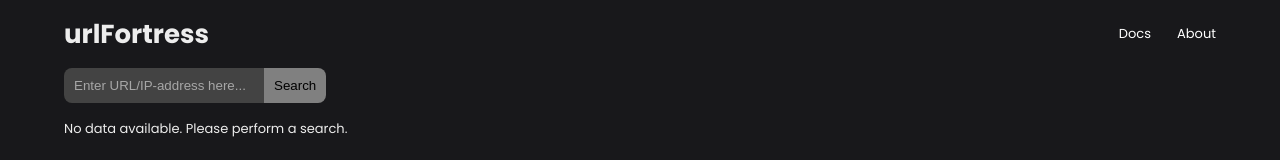
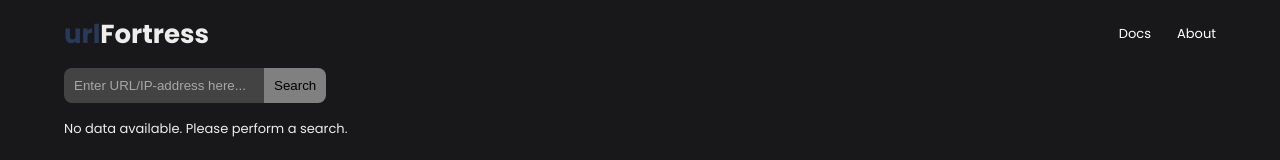
Before and after one commit to kappppe/URLfortress, a React (Vite) app in the folder client/: page / in a window 1280 px wide. Shown: the top 160 px of the page. Built offline with nearby package versions, Linux system fonts and the light colour scheme.

Commit message:
logo styling

```diff
--- a/client/src/components/Navbar.jsx
+++ b/client/src/components/Navbar.jsx
@@ -1,7 +1,9 @@
 function Navbar() {
   return (
     <header className="container flex justify-between items-center">
-      <h1>urlFortress</h1>
+      <h1>
+        <span className="logo">url</span>Fortress
+      </h1>
       <nav>
         <ul className="flex">
           <li>
--- a/client/src/styles.css
+++ b/client/src/styles.css
@@ -85,6 +85,11 @@ span {
   display: block;
   border-top: 1px solid rgb(26, 38, 57);
 }
+.logo {
+  color: rgb(40, 58, 87);
+  display: inline;
+  border-top: none;
+}
 p:hover {
   background-color: rgb(26, 38, 57);
 }
```
